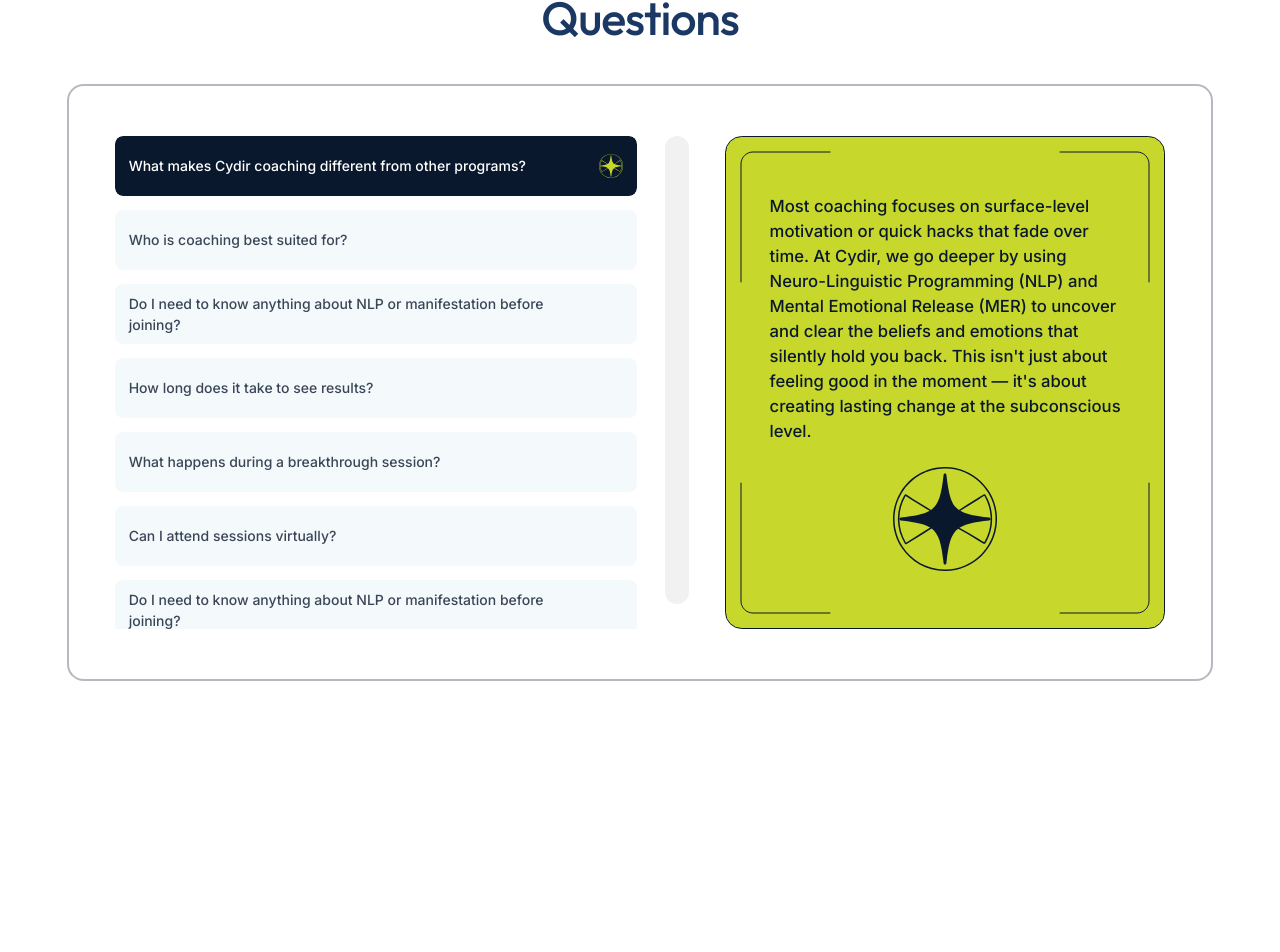
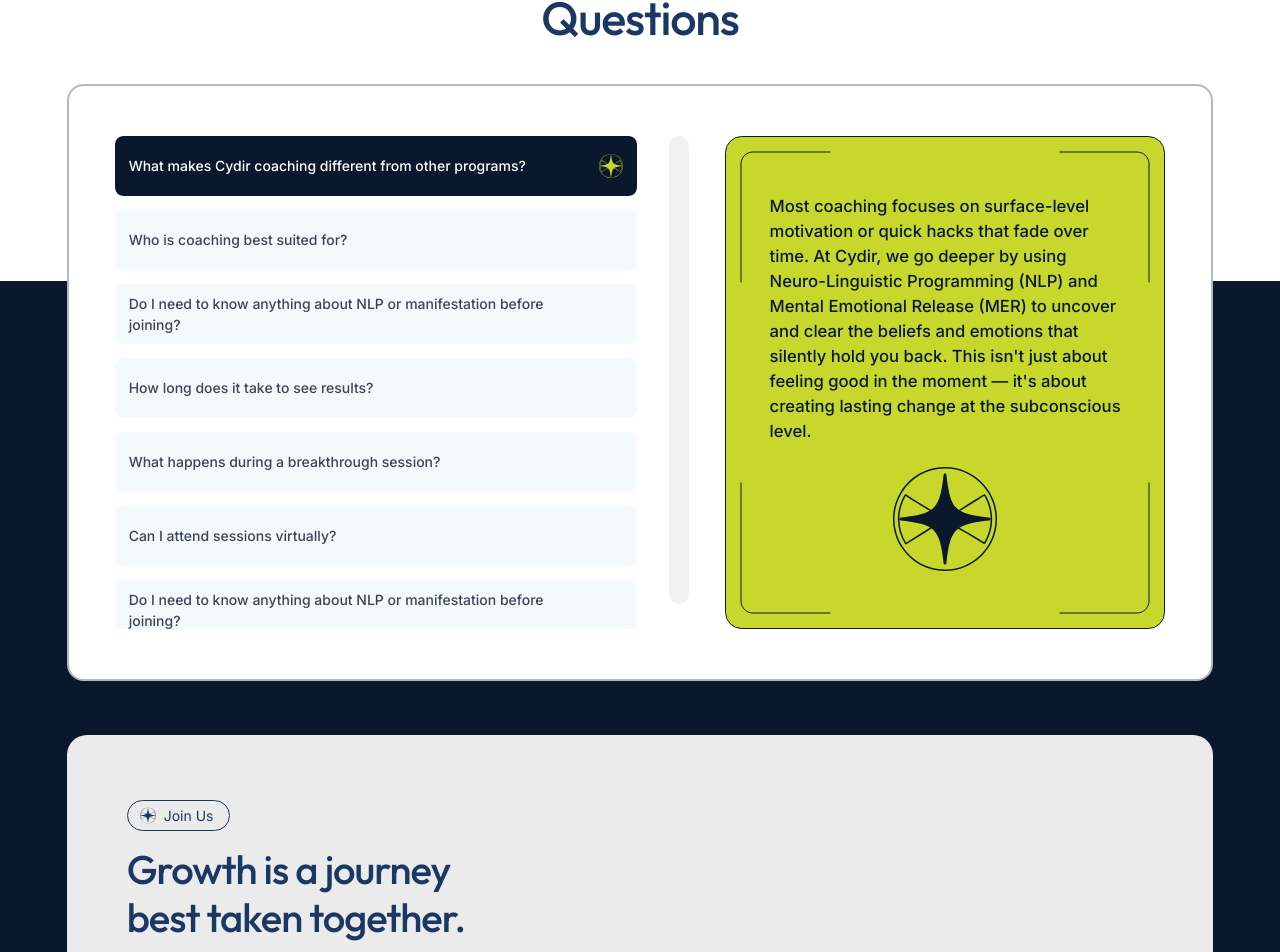
Before and after one commit to Iykekelvins/cydir, a Next.js app: page / in a window 1280 px wide. Shown: the part 10572-11524 px from the top of the page. Before the commit the page ends 11118 px from the top, so only its background shows below. Built offline with nearby package versions, Linux system fonts and the light colour scheme.

Commit message:
feat: update components on homepage

```diff
--- a/src/home/faqs.tsx
+++ b/src/home/faqs.tsx
@@ -10,6 +10,12 @@ import gsap from 'gsap';
 export default function Faqs() {
 	const [active, setActive] = useState(0);
 
+	const [isMounted, setIsMounted] = useState(false);
+
+	useEffect(() => {
+		setIsMounted(true);
+	}, []);
+
 	const [emblaRef, emblaApi] = useEmblaCarousel({ slidesToScroll: 'auto' });
 
 	useEffect(() => {
@@ -20,8 +26,10 @@ export default function Faqs() {
 		});
 	}, [emblaApi]);
 
+	if (!isMounted) return;
+
 	return (
-		<section className='pt-[max(4.2rem,30px)]'>
+		<section className='pt-[max(4.2rem,30px)] relative'>
 			<div className='px-gutter'>
 				<h2
 					className='text-56 text-blue font-medium
@@ -43,18 +51,18 @@ export default function Faqs() {
 								<div
 									className='bg-white rounded-[20px]'
 									style={{
-										width: 'max(1rem,16px)',
-										margin: 'max(0.25rem,4px)',
+										width: '1rem',
+										margin: '0.25rem',
 									}}
 								/>
 							)}
 							renderTrackVertical={() => (
 								<div
 									style={{
-										width: 'max(1.5rem,24px)',
+										width: '1.5rem',
 										backgroundColor: '#F1F1F1',
 										height: '95%',
-										borderRadius: '20px',
+										borderRadius: '1.25rem',
 										position: 'absolute',
 										right: '0px',
 									}}
--- a/src/home/index.tsx
+++ b/src/home/index.tsx
@@ -8,6 +8,7 @@ import Thrive from './thrive';
 import Affirmations from './affirmations';
 import IgFeed from './ig-feed';
 import Faqs from './faqs';
+import JoinUs from './join-us';
 
 const Homepage = () => {
 	return (
@@ -22,6 +23,7 @@ const Homepage = () => {
 			<Affirmations />
 			<IgFeed />
 			<Faqs />
+			<JoinUs />
 		</div>
 	);
 };
--- /dev/null
+++ b/src/home/join-us.tsx
@@ -0,0 +1,62 @@
+'use client';
+
+import Button from '@/components/button';
+import Tag from '@/components/tag';
+
+export default function JoinUs() {
+	const handleSubmit = (e: React.FormEvent<HTMLFormElement>) => {
+		e.preventDefault();
+	};
+
+	return (
+		<section
+			className='px-gutter bg-[#0A182D] pt-[max(34.075rem,450px)] pb-[max(4.2rem,30px)]
+    mt-[min(-30rem,-400px)]
+    '>
+			<div
+				className='bg-[#EBEBEB] py-[max(4.875rem,36px)]
+        rounded-[max(1.25rem,20px)] px-[max(4.5rem,28px)]'>
+				<div className='flex items-center justify-between'>
+					<div className='max-w-[max(30rem,320px)]'>
+						<Tag color='blue'>Join Us</Tag>
+						<h2
+							className='text-blue font-medium font-outfit text-48 tracking-tight
+            leading-[1.2] mt-[max(1rem,14px)]
+            '>
+							Growth is a journey best taken together.
+						</h2>
+						<p className='text-base text-[#0A182DCC] leading-[1.5] mt-[max(1rem,14px)]'>
+							Join our bi-weekly newsletter for practical tools, inspiration, and
+							exclusive invites to events.
+						</p>
+
+						<form onSubmit={handleSubmit} className='mt-[max(2.5rem,30px)]'>
+							<div className='flex flex-col sm:flex-row items-center gap-[max(0.5rem,8px)]'>
+								<input
+									type='text'
+									className='border-[0.5] border-[#1B3864] border-solid rounded-full
+                  h-[max(3rem,40px)] bg-[#F4FAFC] p-[max(0.75rem,12px)]
+                  placeholder:text-[#222222] text-base font-medium
+                  md:flex-[0.9] placeholder:opacity-30 w-full
+                  '
+									placeholder='Jessica@email.com'
+								/>
+								<Button
+									bg='blue'
+									className='h-[max(3rem,40px)] md:flex-[0.1] max-sm:w-full'>
+									Subscribe
+								</Button>
+							</div>
+						</form>
+					</div>
+
+					{/* <div>
+						<video autoPlay muted playsInline loop>
+							<source src={'/videos/blob.mp4'} type='video/mp4' />
+						</video>
+					</div> */}
+				</div>
+			</div>
+		</section>
+	);
+}
```
